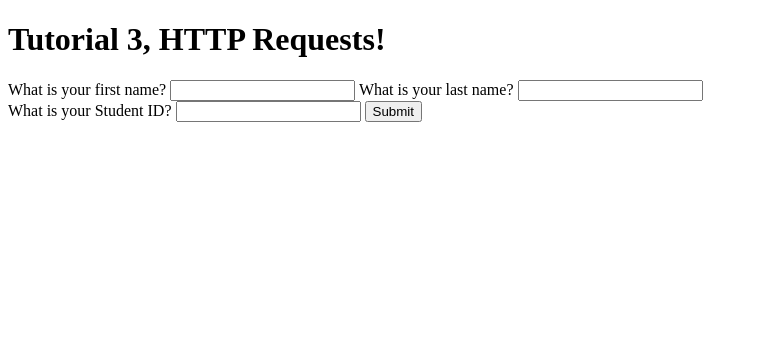
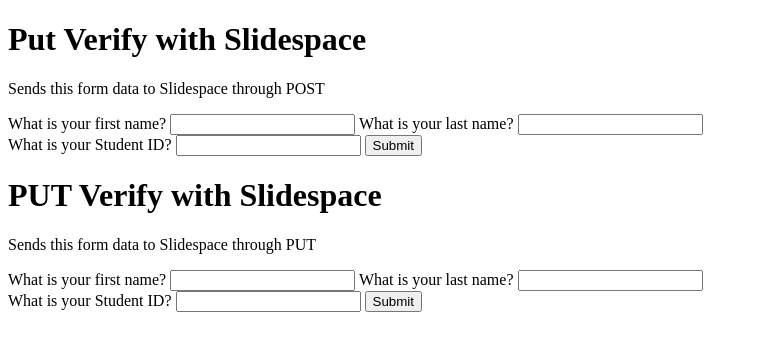
Before and after one commit to cheepakeepa/https---github.com-UCSD-ECE140-ece-140a-winter-2023-cheepakeepa, a plain HTML site: page Challenge_2/page.html in a window 1280 px wide. Shown: the whole page, without its empty margins (0-758 px from the left). Drawn offline with Linux system fonts and the light colour scheme.

Commit message:
Page Update

```diff
--- a/Challenge_2/page.html
+++ b/Challenge_2/page.html
@@ -1,10 +1,11 @@
 <!DOCTYPE html>
 <html>
   <head>
-    <title>ECE 140A | RickG & RamsinK</title>
+    <title>Page</title>
   </head>
   <body>
-    <h1>Tutorial 3, HTTP Requests!</h1>
+    <h1>Put Verify with Slidespace</h1>
+    <p>Sends this form data to Slidespace through POST</p>
 
 
         <form method="POST">
@@ -19,10 +20,28 @@
 
 
         <form action="/beverage" method="POST">
-            <label for="beverage">What is your Student ID?</label>
+            <label for="student_id">What is your Student ID?</label>
             <input type="text" name="student_id">
             <input type="submit" value="Submit">
         </form>
+        <h1>PUT Verify with Slidespace</h1>
+        <p>Sends this form data to Slidespace through PUT</p>
+        <form method="PUT">
+          <label for="fname">What is your first name?</label>
+          <input type="text" name="first_name">
+
+
+          <label for="lname">What is your last name?</label>
+          <input type="text" name="last_name">
+
+      </form>
+
+
+      <form action="/student_id" method="PUT">
+          <label for="beverage">What is your Student ID?</label>
+          <input type="text" name="student_id">
+          <input type="submit" value="Submit">
+      </form>
 
       </form>
   </body>
```
Also changed, not shown: 1 other file.
